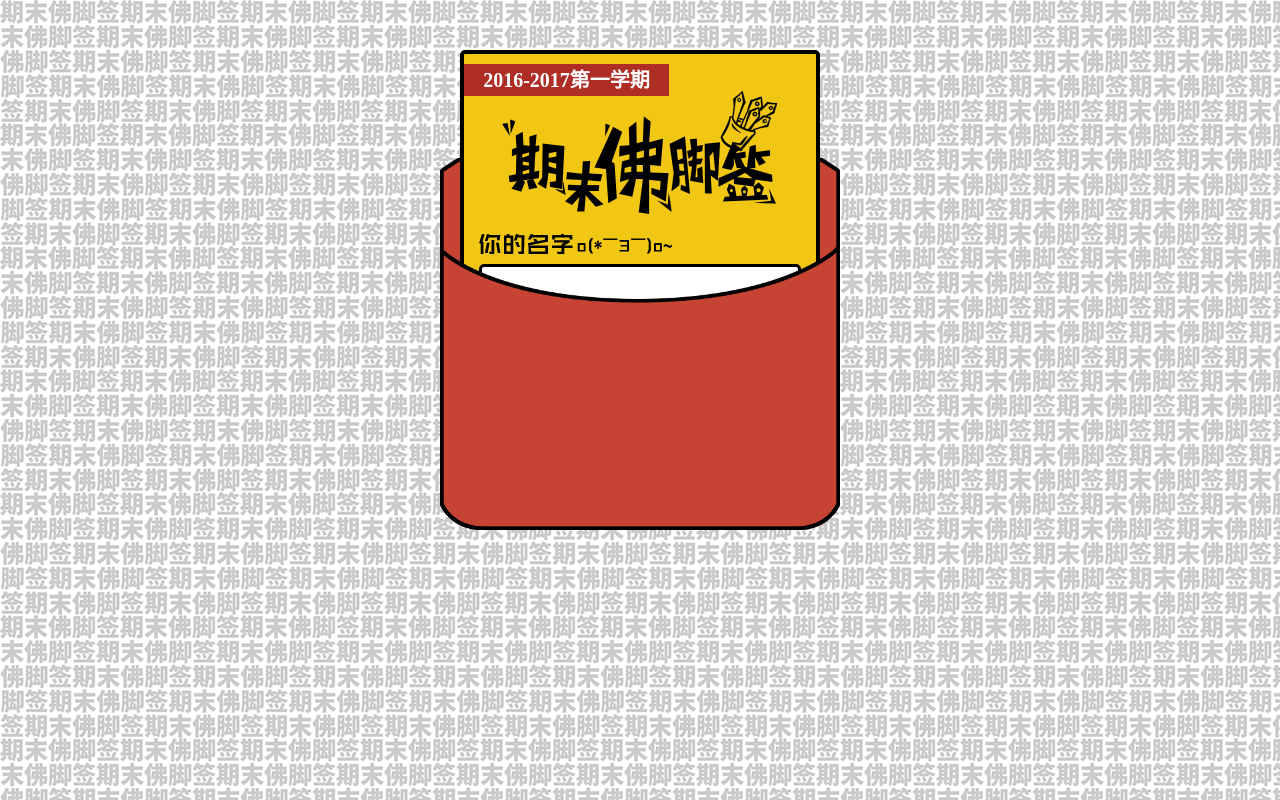
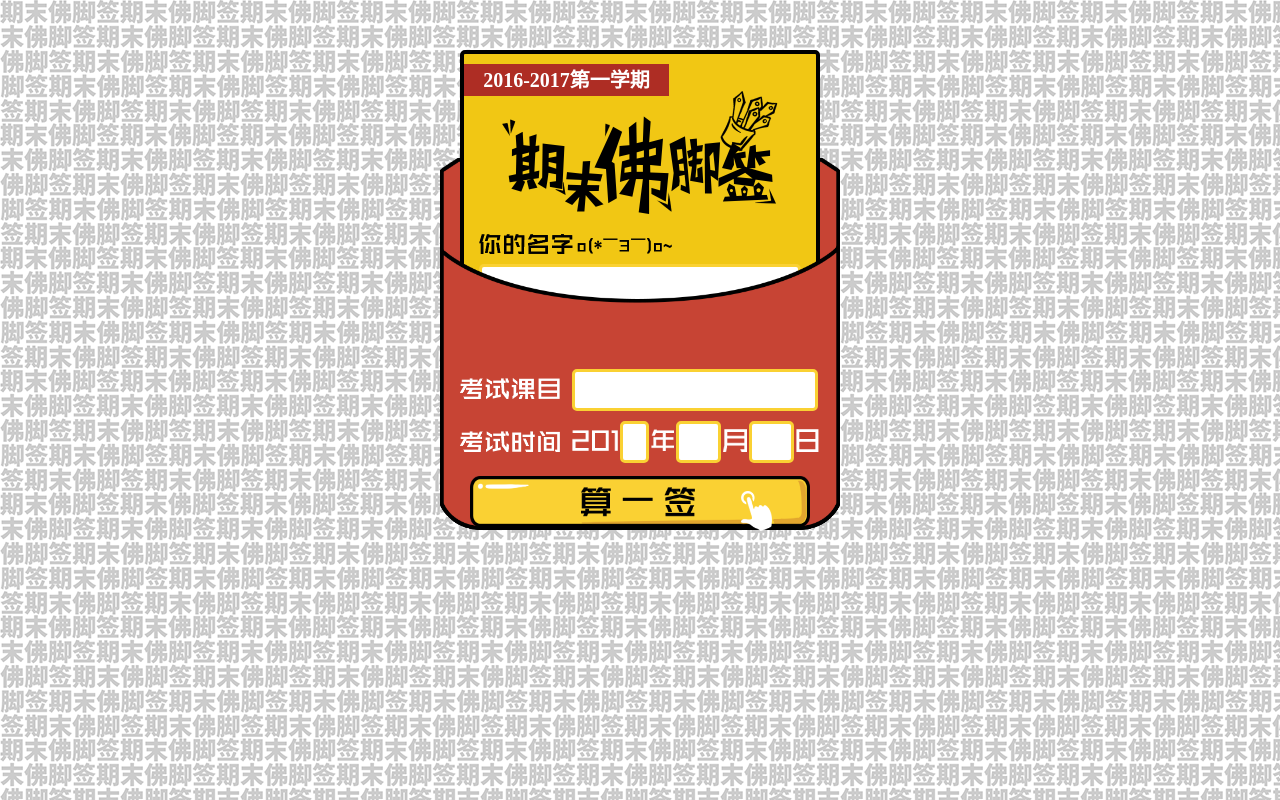
Before and after one commit to BountyHunterZ/H5-LuckyFinalExam, a plain HTML site: page index.html in a window 1280 px wide. Drawn offline with Linux system fonts and the light colour scheme.

Commit message:
Done Form Page

```diff
--- a/index.html
+++ b/index.html
@@ -21,11 +21,35 @@
             </div>
             <div id="nameLabelDiv">
             </div>
-            <div id="nameInputDiv">
+            <div id="nameInputDiv" class="inputDiv">
             </div>
           </div>
         </div>
         <div id="pocketFront" class="formPart">
+          <div class="floatclear" style="height:320px"></div>
+          <div id="subjectLabelDiv" class="leftFloat">
+          </div>
+          <div id="subjectInputDiv" class="inputDiv leftFloat">
+          </div>
+          <div class="floatclear" style="height:12px"></div>
+          <div id="timeLabelDiv" class="leftFloat">
+          </div>
+          <div id="timeInputDiv" class="leftFloat">
+            <div id="y201" class="leftFloat"></div>
+            <div id="yearInput" class="leftFloat inputDiv"></div>
+            <div id="year" class="leftFloat"></div>
+            <div id="monthInput" class="leftFloat inputDiv"></div>
+            <div id="month" class="leftFloat"></div>
+            <div id="dayInput" class="leftFloat inputDiv"></div>
+            <div id="day" class="leftFloat"></div>
+          </div>
+          <div class="floatclear" style="height:12px"></div>
+          <div id="drawClicker" class="leftFloat"></div>
+          <div id="drawDiv">
+            <a href="#">
+              <img src="images/draw.png" />
+            </a>
+          </div>
         </div>
 
       </div>
--- a/style.css
+++ b/style.css
@@ -103,12 +103,130 @@ body {
   height: 20px;
 }
 
-#nameInputDiv {
+.inputDiv {
   background-color: #fff;
   border-radius: 5px;
   height: 36px;
+  border-color: #fad133;
+  border-width: 3px;
+  border-style: solid;
+}
+
+#nameInputDiv {
   margin: 10px 15px 0 15px;
-  border-color: #000;
-  border-width: 3px;
-  border-style: solid;;
+  border-color: #fad133;
 }
+
+.leftFloat{
+  float: left;
+  height: 36px;
+}
+
+.floatclear {
+  clear: both;
+}
+
+#subjectLabelDiv {
+  width: 25%;
+  background-image: url('images/subject.png');
+  background-size: contain;
+  background-repeat: no-repeat;
+  background-position: center center;
+  margin-left: 5%;
+}
+
+#subjectInputDiv {
+  margin-left: 3%;
+  width: 60%;
+  margin-top: -1px;
+}
+
+#timeLabelDiv {
+  width: 25%;
+  background-image: url('images/examtime.png');
+  background-size: contain;
+  background-repeat: no-repeat;
+  background-position: center center;
+  margin-left: 5%;
+}
+
+#timeInputDiv{
+  margin-left: 3%;
+  width: 65%;
+  margin-top: -1px;
+}
+
+#y201 {
+  width: 17.5%;
+  background-image: url('images/201.png');
+  background-size: contain;
+  background-repeat: no-repeat;
+  background-position: center center;
+}
+
+#yearInput {
+  margin-left: 2px;
+  margin-right: 2px;
+  width: 9%;
+  margin-top: -1px;
+}
+
+#year {
+  width: 9%;
+  background-image: url('images/year.png');
+  background-size: contain;
+  background-repeat: no-repeat;
+  background-position: center center;
+}
+
+#monthInput {
+  margin-left: 2px;
+  margin-right: 2px;
+  width: 15%;
+  margin-top: -1px;
+}
+
+#month {
+  width: 9%;
+  background-image: url('images/month.png');
+  background-size: contain;
+  background-repeat: no-repeat;
+  background-position: center center;
+}
+
+#dayInput {
+  margin-left: 2px;
+  margin-right: 2px;
+  width: 15%;
+  margin-top: -1px;
+}
+
+#day {
+  width: 9%;
+  background-image: url('images/day.png');
+  background-size: contain;
+  background-repeat: no-repeat;
+  background-position: center center;
+}
+
+#drawDiv {
+  text-align: center;
+}
+
+#drawDiv > a > img {
+  margin-top: 5px;
+  width: 85%;
+}
+
+#drawClicker {
+  z-index: 3;
+  margin-left: 75%;
+  margin-top: 20px;
+  background-image: url('images/clicker.png');
+  position: absolute;
+  width: 32px;
+  height: 40px;
+  background-size: contain;
+  background-repeat: no-repeat;
+  background-position: center center;
+}
```
